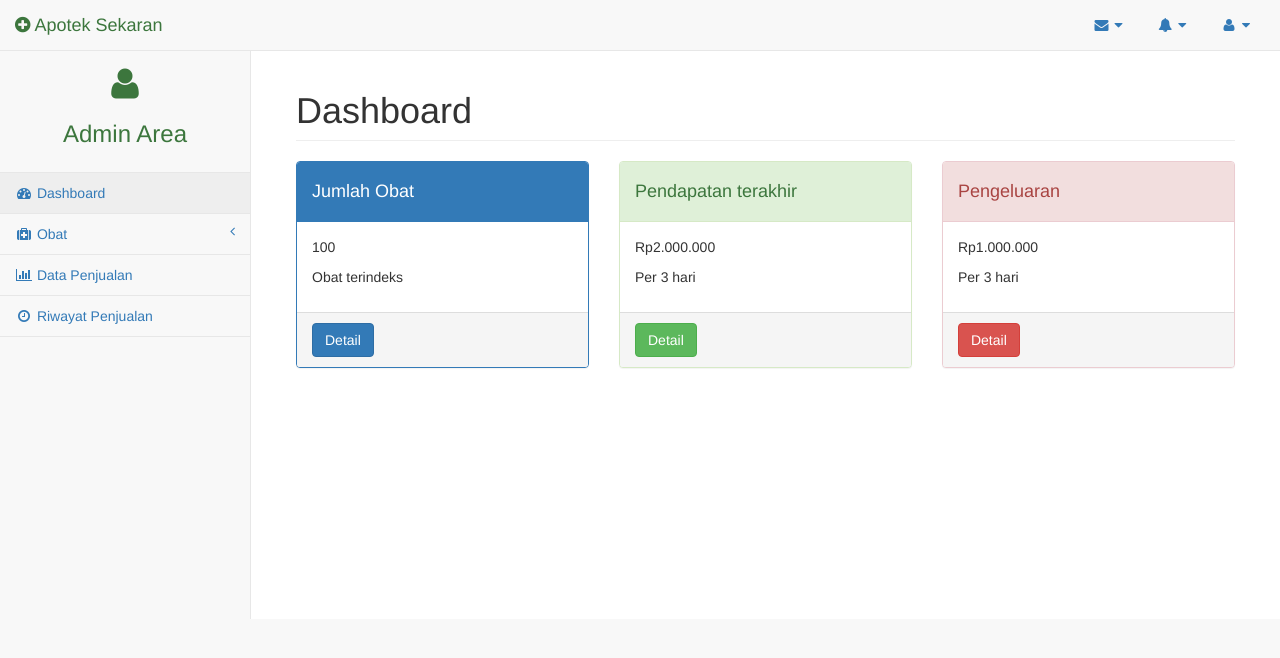
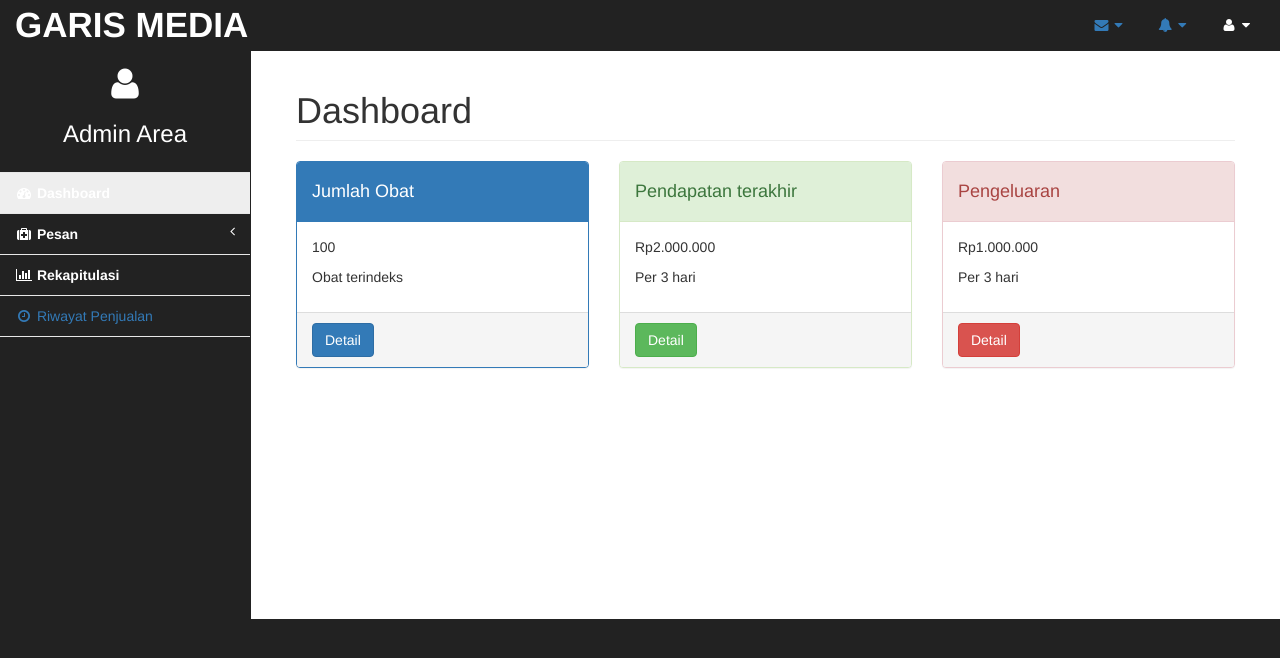
Before and after one commit to khumam/apotek, a website: page index.html in a window 1280 px wide. Drawn offline with Linux system fonts and the light colour scheme.

Commit message:
ganti desain Garis Media

```diff
--- a/index.html
+++ b/index.html
@@ -9,7 +9,7 @@
     <meta name="description" content="">
     <meta name="author" content="">
 
-    <title>Apotek Sekaran</title>
+    <title>GARIS MEDIA</title>
 
     <!-- Bootstrap Core CSS -->
     <link href="vendor/bootstrap/css/bootstrap.min.css" rel="stylesheet">
@@ -38,7 +38,7 @@
     <div id="wrapper">
 
         <!-- Navigation -->
-        <nav class="navbar navbar-default navbar-static-top" role="navigation" style="margin-bottom: 0">
+        <nav class="navbar navbar-static-top" role="navigation" style="margin-bottom: 0">
             <div class="navbar-header">
                 <button type="button" class="navbar-toggle" data-toggle="collapse" data-target=".navbar-collapse">
                     <span class="sr-only">Toggle navigation</span>
@@ -46,7 +46,7 @@
                     <span class="icon-bar"></span>
                     <span class="icon-bar"></span>
                 </button>
-                <a class="navbar-brand" href="index.html"><i class="fa fa-plus-circle text-success"></i> <span class="text-success">Apotek Sekaran</span></a>
+                <a class="navbar-brand" href="index.html"><span class="text-success tekswarna-putih tekstebal fontbesar">GARIS MEDIA</span></a>
             </div>
             <!-- /.navbar-header -->
 
@@ -164,7 +164,7 @@
                 <!-- /.dropdown -->
                 <li class="dropdown">
                     <a class="dropdown-toggle" data-toggle="dropdown" href="#">
-                        <i class="fa fa-user fa-fw"></i> <i class="fa fa-caret-down"></i>
+                        <i class="fa fa-user fa-fw tekswarna-putih fontbesar"></i> <i class="fa fa-caret-down tekswarna-putih"></i>
                     </a>
                     <ul class="dropdown-menu dropdown-user">
                         <li><a href="#"><i class="fa fa-user fa-fw"></i> User Profile</a>
@@ -182,18 +182,18 @@
             <!-- /.navbar-top-links -->
 
             <div class="navbar-default sidebar" role="navigation">
-                <div class="sidebar-nav navbar-collapse">
+                <div class="sidebar-nav navbar-collapse warna222">
                     <ul class="nav" id="side-menu">
                         <li class="sidebar-search text-center">
-                            <i class="fa fa-user text-success" style="font-size:35px;"></i>
-                            <h3 class="text-success">Admin Area</h3>
+                            <i class="fa fa-user text-success tekswarna-putih" style="font-size:35px;"></i>
+                            <h3 class="text-success tekswarna-putih">Admin Area</h3>
                             <!-- /input-group -->
                         </li>
                         <li>
-                            <a href="index.html"><i class="fa fa-dashboard fa-fw"></i> Dashboard</a>
+                            <a href="index.html"><i class="fa fa-dashboard fa-fw tekswarna-putih"></i><b class="tekswarna-putih"> Dashboard</b></a>
                         </li>
                         <li>
-                            <a href="#"><i class="fa fa-medkit fa-fw"></i> Obat<span class="fa arrow"></span></a>
+                            <a href="#"><i class="fa fa-medkit fa-fw tekswarna-putih"></i><b class="tekswarna-putih"> Pesan</b><span class="fa arrow tekswarna-putih"></span></a>
                             <ul class="nav nav-second-level">
                                 <li>
                                     <a href="pages/dataobat.html" class="fa fa-chevron-circle-right"></i> Data Obat</a>
@@ -205,7 +205,7 @@
                             <!-- /.nav-second-level -->
                         </li>
                         <li>
-                            <a href="pages/penjualan.html"><i class="fa fa-bar-chart-o fa-fw"></i> Data Penjualan</a>
+                            <a href="pages/penjualan.html"><i class="fa fa-bar-chart-o fa-fw tekswarna-putih"></i><b class="tekswarna-putih"> Rekapitulasi</b></a>
                         </li>
                         <li>
                             <a href="pages/riwayat.html"><i class="fa fa-clock-o fa-fw"></i> Riwayat Penjualan</a>
```
Also changed, not shown: dist/css/sb-admin-2.css, vendor/bootstrap/css/bootstrap.css.
